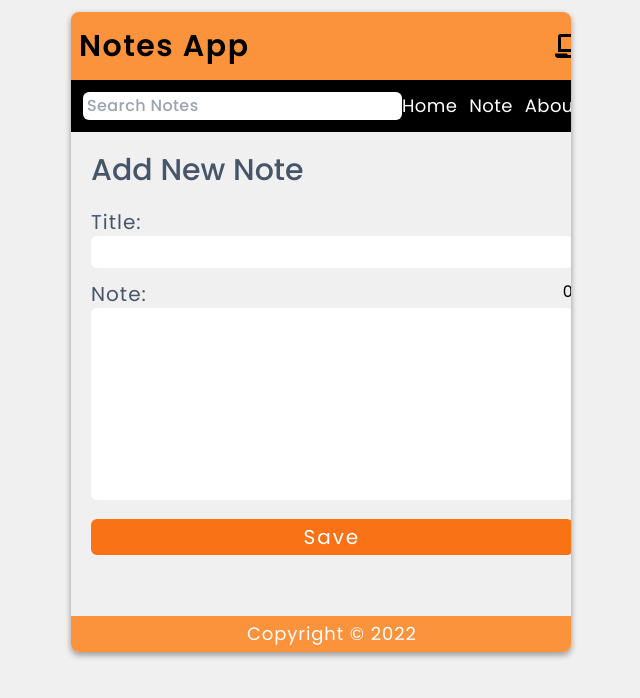
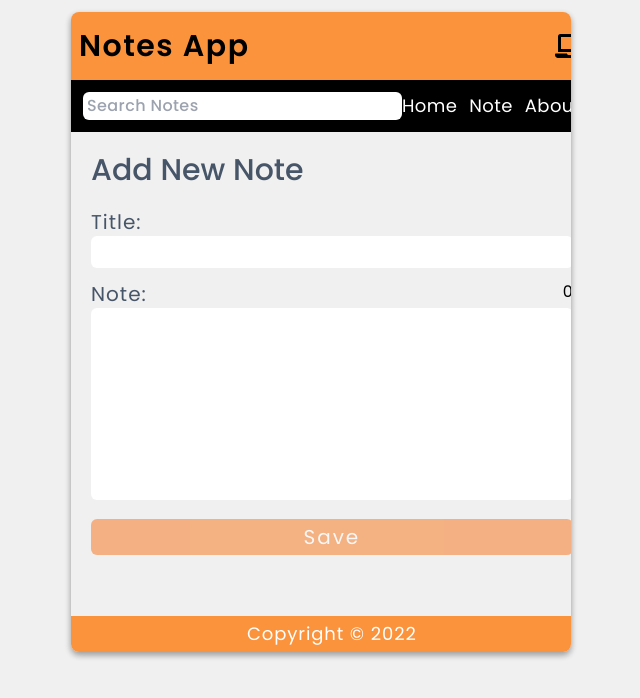
Before and after one commit to kawojue/Mini-Notes-App, a React (Vite) app: page /note/add in a window 1280 px wide. Shown: the top 698 px of the page, without its empty margins (319-959 px from the left). Built offline with nearby package versions, Linux system fonts and the light colour scheme; data requests are answered from the project's data file.

Commit message:
valid to save note

```diff
--- a/src/components/AddNote.jsx
+++ b/src/components/AddNote.jsx
@@ -4,6 +4,8 @@ import DataContext from "../context/DataContext"
 const AddNote = () => {
     const { title, content, setTitle, setContent,
         addNote, countContent } = useContext(DataContext)
+
+    const validToSave = Boolean(title) && Boolean(content)
 
     return (
         <form onSubmit={(e) => addNote(e)} className="new-note p-5 overflow-auto">
@@ -18,7 +20,10 @@ const AddNote = () => {
                     <p className="absolute top-0 right-0">{countContent}</p>
                     <textarea id="content" value={content} onChange={(e) => setContent(e.target.value)} ></textarea>
                 </div>
-                <button type="submit" className="btn trans">Save</button>
+                <button type="submit" disabled={!validToSave}
+                    className="btn trans disabled:opacity-[50%]">
+                    Save
+                </button>
             </article>
         </form>
     )
```
